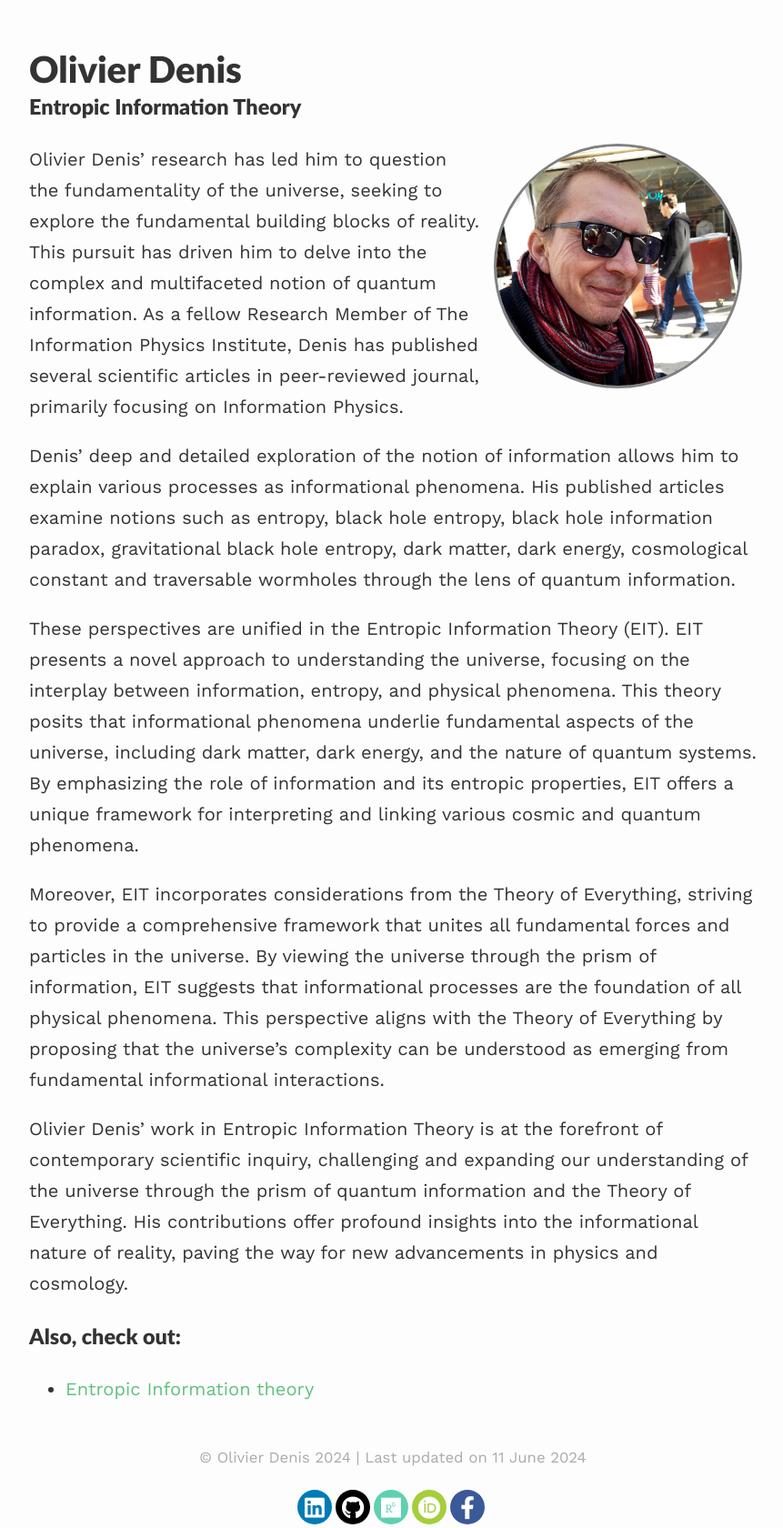
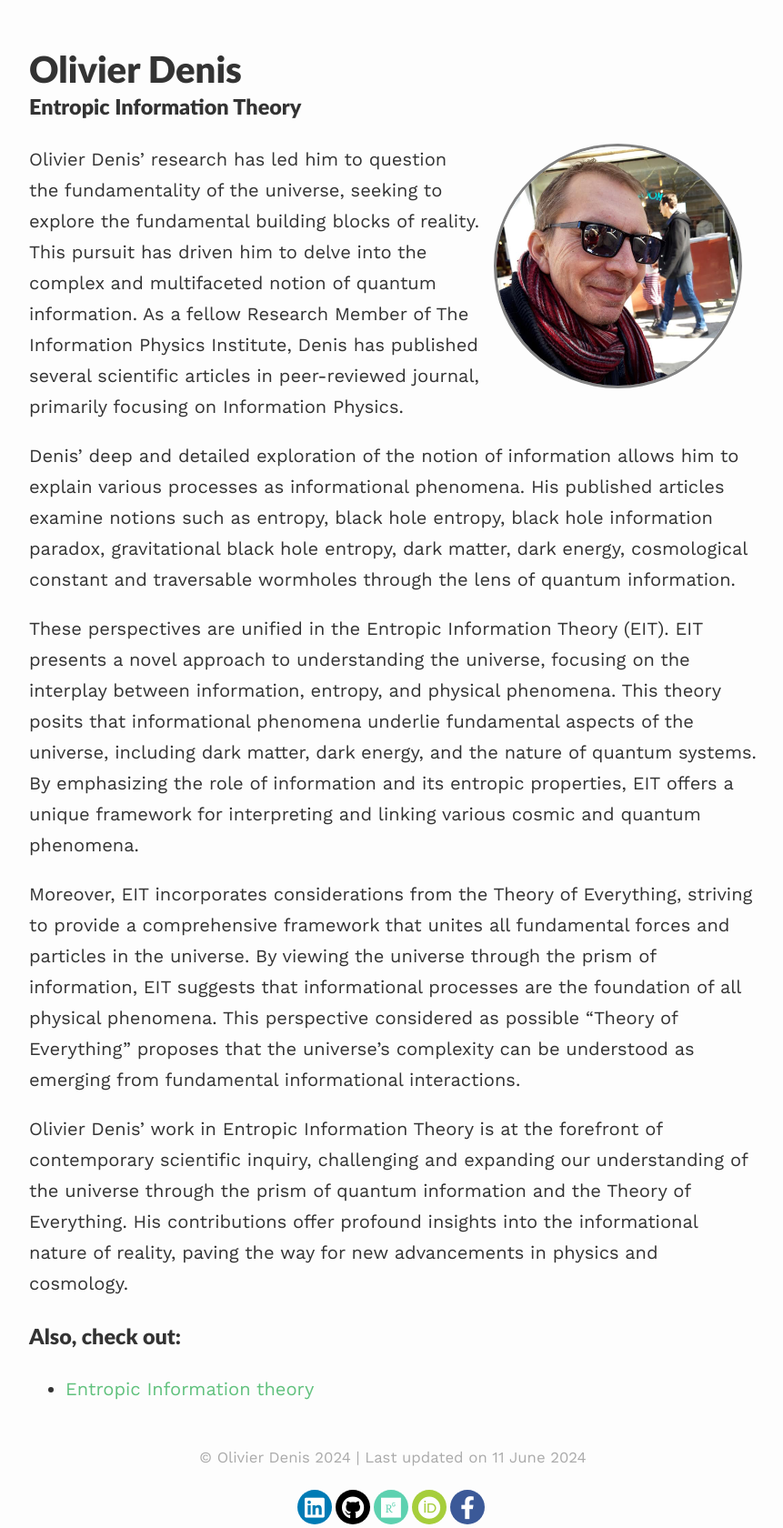
Before and after one commit to olivierdenis/Entropic-Information-Theory, a Jekyll site: the page built from index.md, in a window 1280 px wide. Shown: the whole page at 91% size, without its empty margins (208-1069 px from the left). Built offline with Jekyll 4.4.1, drawn with Linux system fonts in a browser that asks for light colours; nearby versions of some CDN libraries.

Commit message:
Update index.md

```diff
--- a/index.md
+++ b/index.md
@@ -13,7 +13,7 @@ Denis' deep and detailed exploration of the notion of information allows him to
 
 These perspectives are unified in the Entropic Information Theory (EIT). EIT presents a novel approach to understanding the universe, focusing on the interplay between information, entropy, and physical phenomena. This theory posits that informational phenomena underlie fundamental aspects of the universe, including dark matter, dark energy, and the nature of quantum systems. By emphasizing the role of information and its entropic properties, EIT offers a unique framework for interpreting and linking various cosmic and quantum phenomena.
 
-Moreover, EIT incorporates considerations from the Theory of Everything, striving to provide a comprehensive framework that unites all fundamental forces and particles in the universe. By viewing the universe through the prism of information, EIT suggests that informational processes are the foundation of all physical phenomena. This perspective aligns with the Theory of Everything by proposing that the universe's complexity can be understood as emerging from fundamental informational interactions.
+Moreover, EIT incorporates considerations from the Theory of Everything, striving to provide a comprehensive framework that unites all fundamental forces and particles in the universe. By viewing the universe through the prism of information, EIT suggests that informational processes are the foundation of all physical phenomena. This perspective considered as possible "Theory of Everything" proposes that the universe's complexity can be understood as emerging from fundamental informational interactions.
 
 Olivier Denis' work in Entropic Information Theory is at the forefront of contemporary scientific inquiry, challenging and expanding our understanding of the universe through the prism of quantum information and the Theory of Everything. His contributions offer profound insights into the informational nature of reality, paving the way for new advancements in physics and cosmology.
 
```
